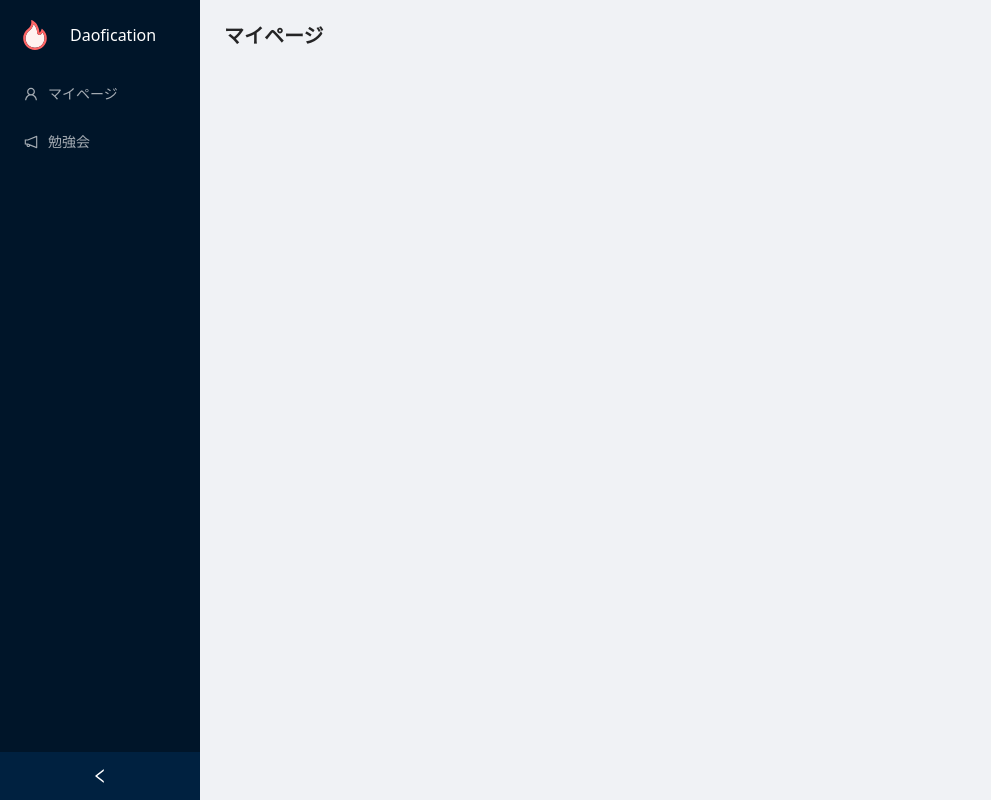
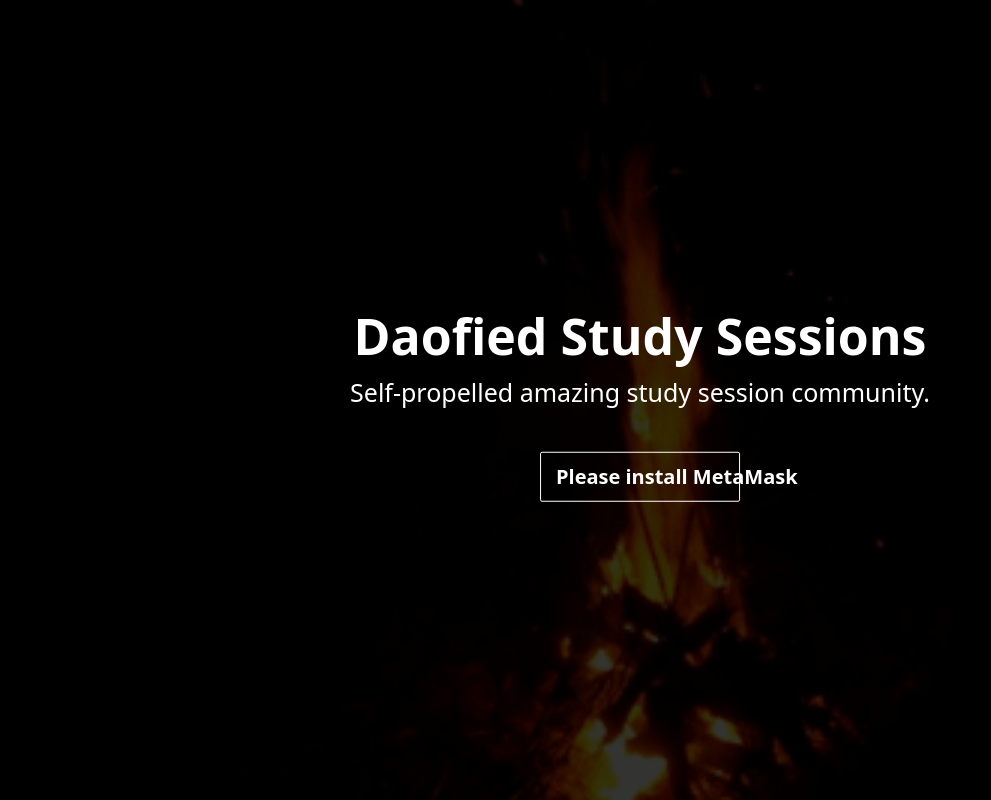
Before and after one commit to team-tissis/cInsightFrontend, a React (Create React App) app: page / in a window 1280 px wide. Shown: the whole page, without its empty margins (0-991 px from the left). Built offline with nearby package versions, Linux system fonts and the light colour scheme.

Commit message:
MOD: made etherjs manager

```diff
--- /dev/null
+++ b/src/api/meta_mask.ts
@@ -0,0 +1,122 @@
+import { useState } from "react";
+
+const chainid2name: Record<number, string> = {
+  1: "Ethereum Mainnet",
+  3: "Ropsten Test Network",
+  80001: "Mumbai",
+};
+
+export type BaseMetaMaskApiSet<T> = {
+  loading: boolean;
+  isError: boolean;
+  isSuccess: () => boolean;
+  execute: () => void;
+  response?: T;
+  setResponse: (response: T) => void;
+  ethereum: any;
+};
+
+const useBaseMetaMaskApi = <T extends any>(
+  method?: string,
+  responseFormatter: (originalResponse: any) => T = (originalResponse) =>
+    originalResponse
+): BaseMetaMaskApiSet<T> => {
+  const { ethereum } = window as any;
+  const [loading, setLoading] = useState(false);
+  const [isError, setIsError] = useState(false);
+  const [response, setResponse] = useState<T | undefined>();
+  const isSuccess = () => !loading && !isError;
+  const execute = async (params?: any[]) => {
+    setLoading(true);
+    try {
+      const response = responseFormatter(
+        await ethereum.request({ method, params })
+      );
+      setResponse(response);
+    } catch (e: any) {
+      console.log(e);
+      setIsError(true);
+    }
+    setLoading(false);
+  };
+  return {
+    loading,
+    isError,
+    isSuccess,
+    execute,
+    response,
+    setResponse,
+    ethereum,
+  };
+};
+
+export type checkMetaMaskInstalledApiResponse = {
+  metaMaskInstalled?: boolean;
+};
+
+export const usecheckMetaMaskInstalledApi =
+  (): BaseMetaMaskApiSet<checkMetaMaskInstalledApiResponse> => {
+    const formatter = (metaMaskInstalled: boolean) => ({
+      metaMaskInstalled,
+    });
+    const baseApiSet = useBaseMetaMaskApi<checkMetaMaskInstalledApiResponse>();
+    const execute = () => {
+      baseApiSet.setResponse(
+        formatter(baseApiSet.ethereum && baseApiSet.ethereum.isMetaMask)
+      );
+    };
+    return { ...baseApiSet, execute };
+  };
+
+export type FetchMetaMaskAccountsApiResponse = {
+  accounts: string[];
+};
+
+export const useFetchMetaMaskAccountsApi =
+  (): BaseMetaMaskApiSet<FetchMetaMaskAccountsApiResponse> => {
+    const formatter = (accounts: string[]) => ({
+      accounts,
+    });
+    const baseApiSet = useBaseMetaMaskApi<FetchMetaMaskAccountsApiResponse>(
+      "eth_accounts",
+      formatter
+    );
+    return baseApiSet;
+  };
+
+export type RequestMetaMaskAccountsApiResponse = {
+  accounts: string[];
+};
+
+export const useRequestMetaMaskAccountsApi =
+  (): BaseMetaMaskApiSet<RequestMetaMaskAccountsApiResponse> => {
+    const formatter = (accounts: string[]) => ({
+      accounts,
+    });
+    const baseApiSet = useBaseMetaMaskApi<RequestMetaMaskAccountsApiResponse>(
+      "eth_requestAccounts",
+      formatter
+    );
+    return baseApiSet;
+  };
+
+export type FetchChainIdApiResponse = {
+  chainId: string;
+};
+
+export const useFetchChainIdApi =
+  (): BaseMetaMaskApiSet<FetchChainIdApiResponse> => {
+    const formatter = (chainId: string) => ({
+      chainId,
+    });
+    const baseApiSet = useBaseMetaMaskApi<FetchChainIdApiResponse>(
+      "eth_chainId",
+      formatter
+    );
+    return baseApiSet;
+  };
+
+export const useSwitchEvmChainApi = (): BaseMetaMaskApiSet<null> => {
+  const baseApiSet = useBaseMetaMaskApi<null>("wallet_switchEthereumChain");
+  return baseApiSet;
+};
--- /dev/null
+++ b/src/components/landing/landing_page.tsx
@@ -0,0 +1,141 @@
+import { Image, PageHeader } from "antd";
+import {
+  usecheckMetaMaskInstalledApi,
+  useFetchMetaMaskAccountsApi,
+  useRequestMetaMaskAccountsApi,
+} from "api/meta_mask";
+import * as H from "history";
+import { MetaMaskConnectButton } from "components/meta_mask/meta_mask_connect_button";
+import { useEffect, useState } from "react";
+import Fire from "components/../../public/fire.gif";
+import { withRouter } from "react-router";
+
+type Props = {
+  history: H.History;
+};
+
+export const LandingPage = (props: Props) => {
+  const fetchAccountsApi = useFetchMetaMaskAccountsApi();
+  const requestAccountsApi = useRequestMetaMaskAccountsApi();
+  const checkMetaMaskInstalledApi = usecheckMetaMaskInstalledApi();
+
+  useEffect(() => {
+    fetchAccountsApi.execute();
+  }, []);
+
+  useEffect(() => {
+    if (fetchAccountsApi.isSuccess()) {
+      checkMetaMaskInstalledApi.execute();
+    }
+  }, [fetchAccountsApi.loading]);
+
+  useEffect(() => {
+    if (requestAccountsApi.isSuccess()) {
+      fetchAccountsApi.execute();
+    }
+  }, [requestAccountsApi.loading]);
+
+  useEffect(() => {
+    if (fetchAccountsApi.isSuccess()) {
+      console.log(fetchAccountsApi.response?.accounts);
+    }
+  }, [fetchAccountsApi.loading]);
+
+  const [isHover, setIsHover] = useState(false);
+
+  const handleMouseEnter = () => {
+    setIsHover(true);
+  };
+  const handleMouseLeave = () => {
+    setIsHover(false);
+  };
+
+  return (
+    <div style={{ position: "relative" }}>
+      <div
+        style={{
+          backgroundImage: `url(${Fire})`,
+          position: "absolute",
+          backgroundPosition: "center",
+          backgroundAttachment: "fixed",
+          backgroundSize: "contain",
+          width: "100vw",
+          height: "100vh",
+        }}
+      />
+      <div
+        style={{
+          backgroundColor: "#000",
+          width: "100%",
+          height: "100%",
+          opacity: 0.8,
+          position: "absolute",
+        }}
+      />
+      <div
+        style={{
+          height: "100vh",
+          width: "100vw",
+          display: "block",
+          textAlign: "center",
+        }}
+      >
+        <div
+          style={{
+            color: "#fff",
+            position: "absolute",
+            top: "50%",
+            left: "50%",
+            transform: "translateY(-50%) translateX(-50%)",
+          }}
+        >
+          <div
+            style={{
+              fontSize: 50,
+              width: "100%",
+              fontWeight: "bold",
+            }}
+          >
+            Daofied Study Sessions
+          </div>
+          <div
+            style={{
+              fontSize: 25,
+              width: "100%",
+              marginBottom: 40,
+              // fontWeight: "bold",
+            }}
+          >
+            Self-propelled amazing study session community.
+          </div>
+          <MetaMaskConnectButton
+            history={props.history}
+            onMouseEnter={handleMouseEnter}
+            onMouseLeave={handleMouseLeave}
+            style={{
+              borderColor: "#fff",
+              color: "#fff",
+              boxShadow: isHover
+                ? "0 0 10px rgb(255 100 100)"
+                : "0 0 0 transparent",
+              transition:
+                "background .45s cubic-bezier(.215,.61,.355,1),box-shadow .45s cubic-bezier(.215,.61,.355,1)",
+              fontWeight: "bold",
+              width: 200,
+              height: 50,
+              fontSize: 20,
+            }}
+            checkMetaMaskInstalledApi={checkMetaMaskInstalledApi}
+            fetchAccountsApi={fetchAccountsApi}
+            requestAccountsApi={requestAccountsApi}
+            type="ghost"
+            color="#fff"
+            size="large"
+          />
+        </div>
+      </div>
+    </div>
+  );
+};
+
+export default withRouter(LandingPage);
--- /dev/null
+++ b/src/components/meta_mask/meta_mask_connect_button.tsx
@@ -0,0 +1,42 @@
+import { Button, ButtonProps, notification } from "antd";
+import * as H from "history";
+import {
+  BaseMetaMaskApiSet,
+  checkMetaMaskInstalledApiResponse,
+  FetchMetaMaskAccountsApiResponse,
+  RequestMetaMaskAccountsApiResponse,
+} from "api/meta_mask";
+
+type MetaMaskConnectButtonProps = ButtonProps & {
+  history: H.History;
+  fetchAccountsApi: BaseMetaMaskApiSet<FetchMetaMaskAccountsApiResponse>;
+  requestAccountsApi: BaseMetaMaskApiSet<RequestMetaMaskAccountsApiResponse>;
+  checkMetaMaskInstalledApi: BaseMetaMaskApiSet<checkMetaMaskInstalledApiResponse>;
+};
+
+export const MetaMaskConnectButton = (props: MetaMaskConnectButtonProps) => {
+  const {
+    fetchAccountsApi,
+    requestAccountsApi,
+    checkMetaMaskInstalledApi,
+    ...buttonProps
+  } = props;
+  const onClickConnect = () => {
+    if (!props.checkMetaMaskInstalledApi.response?.metaMaskInstalled) {
+      // pass
+    } else if (!fetchAccountsApi.response?.accounts.length) {
+      requestAccountsApi.execute();
+    } else {
+      props.history.push("/mypage");
+    }
+  };
+  return (
+    <Button onClick={onClickConnect} {...buttonProps}>
+      {checkMetaMaskInstalledApi.response?.metaMaskInstalled
+        ? fetchAccountsApi.response?.accounts.length
+          ? "Continue"
+          : "Connect"
+        : "Please install MetaMask"}
+    </Button>
+  );
+};
--- a/src/routes/app.tsx
+++ b/src/routes/app.tsx
@@ -5,15 +5,23 @@
 import { MyPage } from "components/mypage/my_page";
 import LecturePage from "components/lectures/lecture_page";
 import { LecturesPage } from "components/lectures/lectures_page";
+import UserAuth from "containers/user_auth";
+import LandingPage from "components/landing/landing_page";
 
 const AppRoutes: React.FC = () => {
   return (
     <Switch>
+      <Route exact path={AppRouteHelper.root()}>
+        <LandingPage />
+      </Route>
+      <Route exact path={AppRouteHelper.main()}>
+        <LandingPage />
+      </Route>
       <Route path={"/"}>
-        {/* <UserAuth> */}
         <Layout>
+          {/* <UserAuth> */}
           <Switch>
-            <Route exact path={AppRouteHelper.root()}>
+            <Route exact path={AppRouteHelper.main()}>
               <MyPage />
             </Route>
             <Route exact path={AppRouteHelper.myPage()}>
@@ -50,6 +58,7 @@
   public static lectures = (): string => AppRouteHelper.basePath("lectures");
   public static lecture = (): string => AppRouteHelper.basePath("lectures/:id");
   public static login = (): string => AppRouteHelper.basePath("login");
+  public static main = (): string => AppRouteHelper.basePath("main");
 
   public static myPage = (): string => AppRouteHelper.basePath("mypage");
 }
```
Also changed, not shown: public/fire.gif (added), public/fire.png (added).
